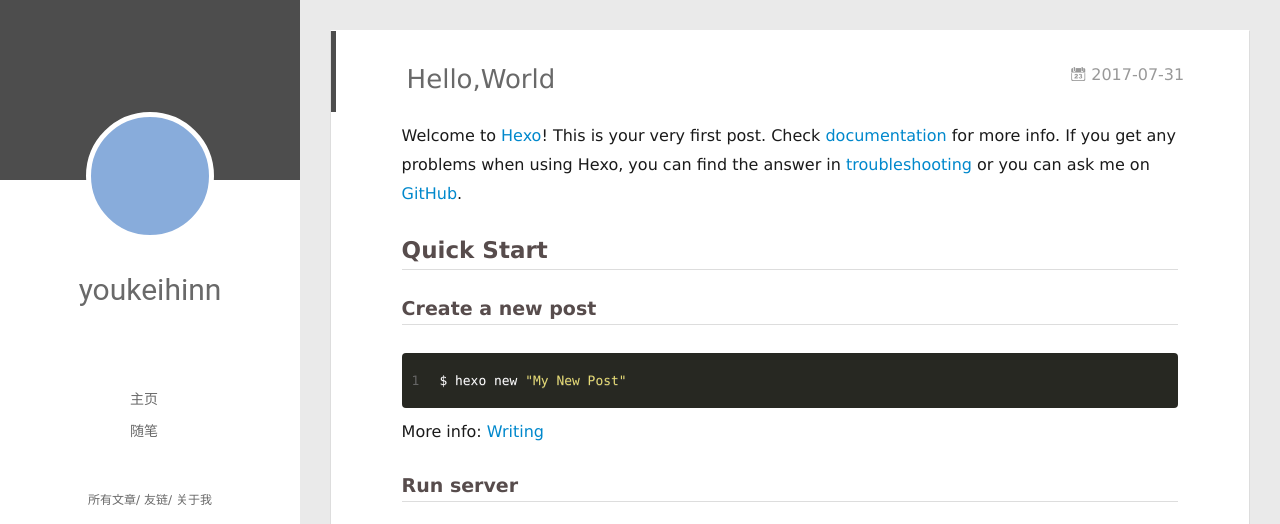
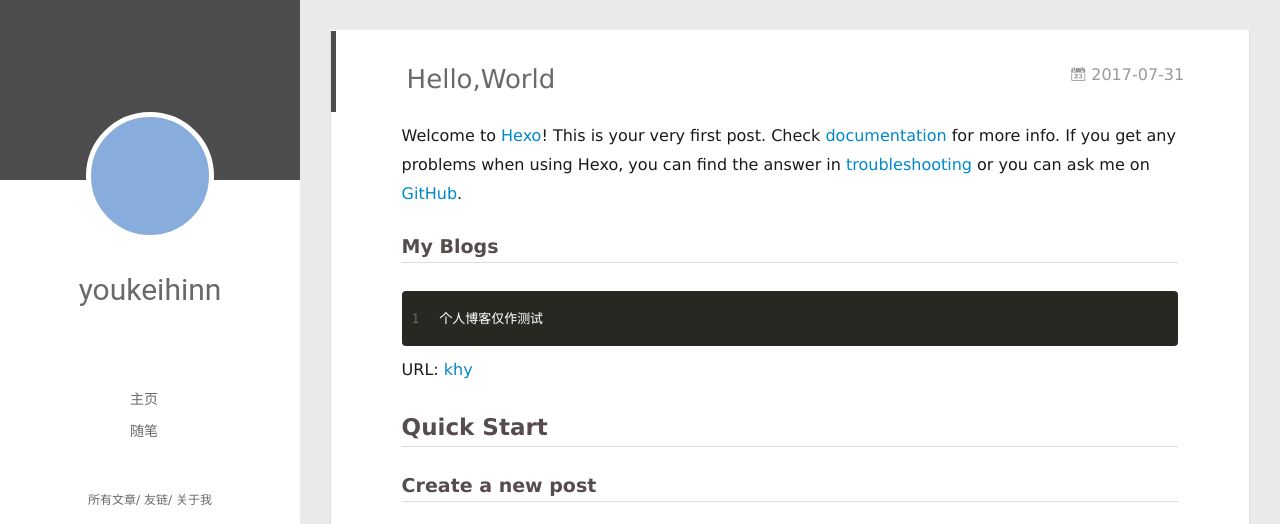
Before and after one commit to youkeihinn/youkeihinn.github.io, a plain HTML site: page index.html in a window 1280 px wide. Shown: the top 524 px of the page. Drawn offline with Linux system fonts and the light colour scheme; no server answers.

Commit message:
Site updated: 2017-08-03 17:43:50

```diff
--- a/index.html
+++ b/index.html
@@ -173,6 +173,8 @@
     <div class="article-entry" itemprop="articleBody">
 
         <p>Welcome to <a href="https://hexo.io/" target="_blank" rel="external">Hexo</a>! This is your very first post. Check <a href="https://hexo.io/docs/" target="_blank" rel="external">documentation</a> for more info. If you get any problems when using Hexo, you can find the answer in <a href="https://hexo.io/docs/troubleshooting.html" target="_blank" rel="external">troubleshooting</a> or you can ask me on <a href="https://github.com/hexojs/hexo/issues" target="_blank" rel="external">GitHub</a>.</p>
+<h3 id="My-Blogs"><a href="#My-Blogs" class="headerlink" title="My Blogs"></a>My Blogs</h3><figure class="highlight plain"><table><tr><td class="gutter"><pre><div class="line">1</div></pre></td><td class="code"><pre><div class="line">个人博客仅作测试</div></pre></td></tr></table></figure>
+<p>URL: <a href="http://www.cnblogs.com/mhten/" target="_blank" rel="external">khy</a></p>
 <h2 id="Quick-Start"><a href="#Quick-Start" class="headerlink" title="Quick Start"></a>Quick Start</h2><h3 id="Create-a-new-post"><a href="#Create-a-new-post" class="headerlink" title="Create a new post"></a>Create a new post</h3><figure class="highlight bash"><table><tr><td class="gutter"><pre><div class="line">1</div></pre></td><td class="code"><pre><div class="line">$ hexo new <span class="string">"My New Post"</span></div></pre></td></tr></table></figure>
 <p>More info: <a href="https://hexo.io/docs/writing.html" target="_blank" rel="external">Writing</a></p>
 <h3 id="Run-server"><a href="#Run-server" class="headerlink" title="Run server"></a>Run server</h3><figure class="highlight bash"><table><tr><td class="gutter"><pre><div class="line">1</div></pre></td><td class="code"><pre><div class="line">$ hexo server</div></pre></td></tr></table></figure>
```
Also changed, not shown: 2017/07/31/hello-world/index.html (+6 -4 lines).
